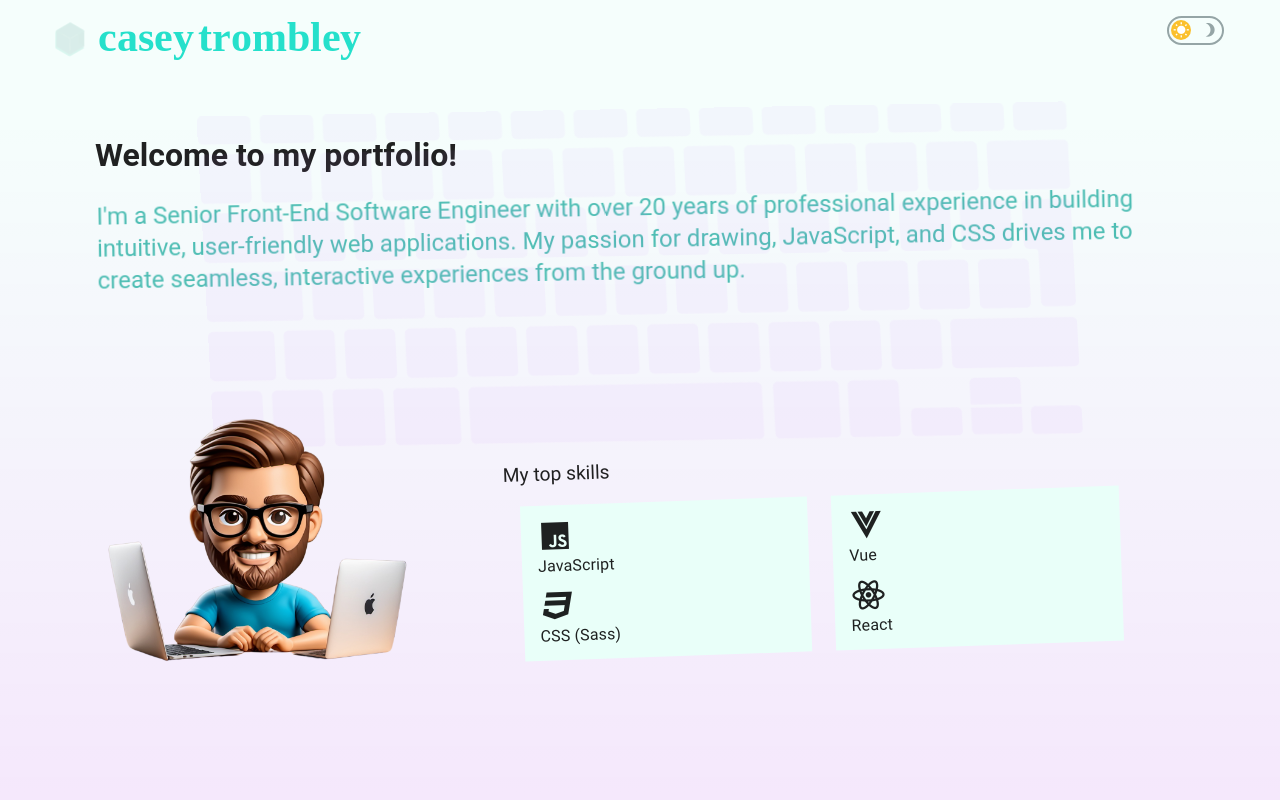
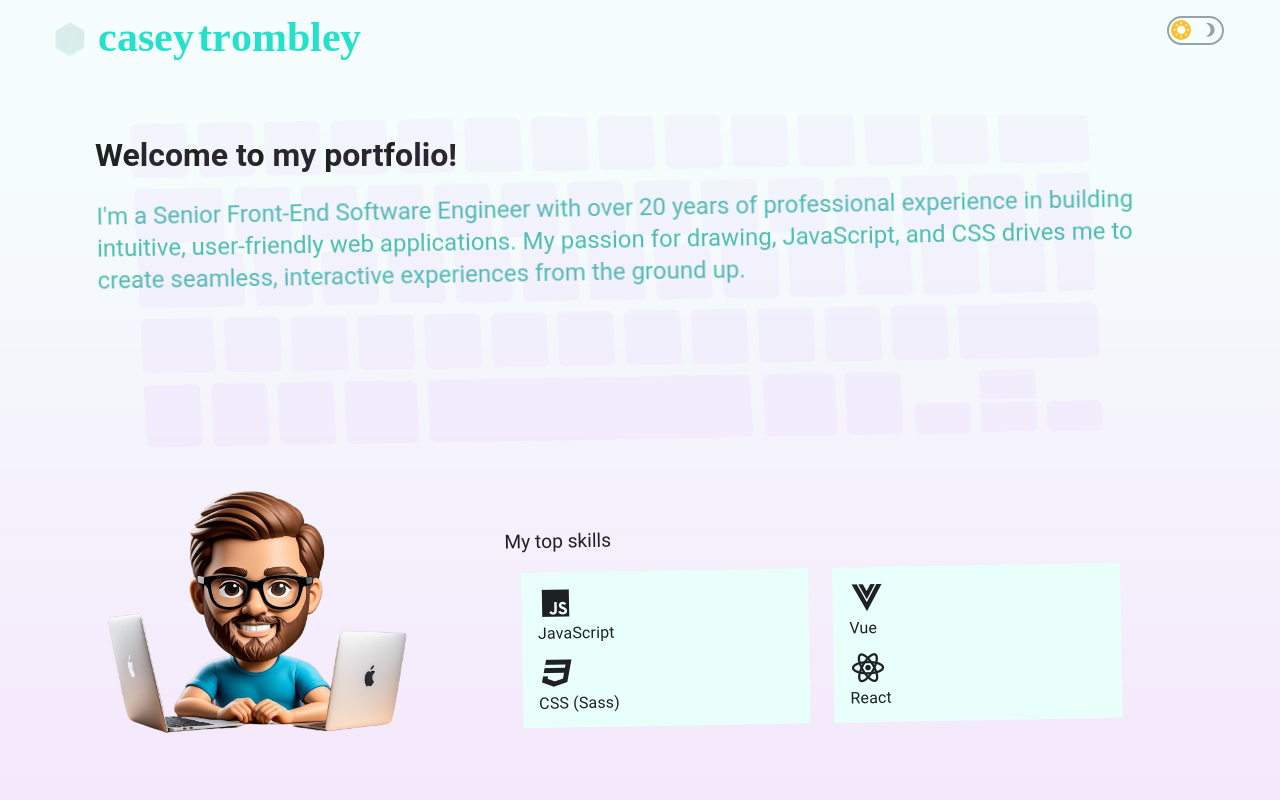
Before and after one commit to caseytrombley/portfolio, a Vue app: page / in a window 1280 px wide. Shown: the top 800 px of the page. Built offline with nearby package versions, Linux system fonts and the light colour scheme; a web font is replaced by a local one.

Commit message:
intro fixes

```diff
--- a/src/components/AppKeyboard.vue
+++ b/src/components/AppKeyboard.vue
@@ -20,7 +20,7 @@
 
 
 <script setup lang="ts">
-import { defineProps, ref, onMounted } from 'vue';
+import { ref, onMounted } from 'vue';
 
 const props = defineProps<{ activeKey: string }>();
 
--- a/src/components/SectionIntro.vue
+++ b/src/components/SectionIntro.vue
@@ -1,13 +1,13 @@
 <template>
-  <section class="grad-bottom">
-    <v-container max-width="1200px" fluid class="welcome container">
-      <div class="welcome-text">
+  <section class="intro grad-bottom">
+    <v-container max-width="1200px" fluid class="container">
+      <div class="intro-text">
         <h1>Welcome to my portfolio!</h1>
-        <div class="text">
+        <div class="paragraph">
           <p>{{ displayedText }}</p>
         </div>
       </div>
-      <div class="image" :class="{ 'fall': moveImageDown }">
+      <div class="intro-image" :class="{ 'fall': moveImageDown }">
         <AppKeyboard :activeKey="activeKey" />
       </div>
 
@@ -212,27 +212,46 @@ typeText();
 
 
 <style lang="scss" scoped>
+.intro {
+  .container {
+    position: relative;
+    z-index: 3;
+    min-height: 30vh;
+    @media (min-width: 960px) {
+      min-height: auto;
+    }
+  }
+}
+.intro-text {
+  position: absolute;
+  width: 93%;
+}
 h1 {
   padding: 0 0 12px;
   opacity: 0;
   animation: drop 0.3s ease-in-out forwards;
   animation-delay: .5s;
 }
-
-.text {
-  position: absolute;
+.paragraph {
+  z-index: 3;
   padding: 0 15px 0 2px;
   opacity: 0;
   transform: rotate(-1deg);
   animation: textAnim 0.3s ease-in-out forwards;
   animation-delay: .6s;
 }
-
-.image {
+p {
+  font-size: 1.2rem;
+  line-height: 1.2;
+  white-space: pre-wrap;
+}
+.intro-image {
+  position: absolute;
+  z-index: 0;
   width: 100%;
-  margin-top: 20%;
+  top: 35%;
   opacity: 0;
-  transform: translateX(20%) translateY(0);
+  transform: translateX(0) translateY(0);
   animation: imageAnim 0.3s ease-in-out forwards;
   animation-delay: .3s;
 
@@ -250,21 +269,28 @@ h1 {
     }
   }
 }
+@media (min-width: 600px) {
+  p {
+    font-size: 1.5rem;
+    line-height: 2rem;
+  }
 
+  .intro-image {
+    width: 50%;
+    top: 27px;
+    left: -2%;
+    transform: translateX(50%) translateY(0);
+  }
+}
 .bottom-div {
-  position: absolute;
-  top: 20%;
-  bottom: 0;
+  position: relative;
   width: 100%;
   text-align: center;
   margin-bottom: 0;
   padding: 5rem 0;
-
 }
-
 @media (min-width: 768px) {
   .bottom-div {
-    margin-bottom: 114px;
     padding: 7rem 0;
   }
 }
@@ -273,20 +299,16 @@ h1 {
   display: block;
   margin: 0 auto;
 }
-
 .avatar, .desc {
   opacity: 0;
 }
-
 .avatar {
   margin: 0 auto;
-  max-width: 300px;
-
+  max-width: 250px;
   img {
     width: 100%;
   }
 }
-
 .desc {
   text-align: left;
   font-size: 1.5rem;
@@ -294,8 +316,7 @@ h1 {
   padding: 3rem;
   margin: -12px;
   border-radius: 15px;
-  transform: rotate(-2deg);
-
+  transform: rotate(-1deg);
   .items {
     ul {
       text-align: left;
@@ -317,54 +338,20 @@ h1 {
   }
 }
 
-.background {
+.animated-arrows {
   position: absolute;
-  top: 0;
-  left: 0;
-  right: 0;
-  bottom: 0;
-  min-width: 100vw;
-  min-height: 100vh;
-}
-
-p {
-  font-size: 1.2rem;
-  line-height: 1.2;
-  white-space: pre-wrap;
-}
-
-
-@media (min-width: 600px) {
-  p {
-    font-size: 1.5rem;
-    line-height: 2rem;
-  }
-
-  .text {
-    position: absolute;
-    width: 93%
-  }
-
-  .image {
-    margin-top: -20px;
-    width: 50%;
-    transform: translateX(50%) translateY(0);
-  }
-}
-
-.animated-arrows {
-  position: relative;
+  z-index: 1;
   width: 100%;
   height: 400px;
   overflow: visible;
   animation: drop 3s ease-in-out forwards;
-}
-
-.arrow {
-  position: absolute;
-  font-size: 100px;
-  color: rgba(0,0,0,0.1);
-  pointer-events: none;
+  .arrow {
+    position: absolute;
+    z-index: 1;
+    font-size: 100px;
+    color: rgba(0,0,0,0.1);
+    pointer-events: none;
+  }
 }
 
 .v-theme--dark {
@@ -457,22 +444,22 @@ p {
     }
     80% {
       opacity: 1;
-      transform: translateX(25%);
+      transform: translateX(-5%);
     }
     100% {
       opacity: 1;
-      transform: translateX(20%);
+      transform: translateX(0);
     }
   }
 
   @keyframes fall {
     0% {
       opacity: 1;
-      transform: translateX(20%) translateY(0);
+      transform: translateX(0) translateY(0);
     }
     100% {
       opacity: 0;
-      transform: translateX(20%) translateY(300%);
+      transform: translateX(0) translateY(300%);
     }
   }
 
--- a/src/styles/base.scss
+++ b/src/styles/base.scss
@@ -141,7 +141,8 @@ section {
   display: flex;
   flex-direction: column;
   justify-content: space-between;
-  overflow: visible;
+  overflow-y: visible;
+  overflow-x: hidden;
 
   @media (min-width: 768px) {
     .container {
--- a/vite.config.ts
+++ b/vite.config.ts
@@ -13,7 +13,7 @@ export default defineConfig({
   css: {
     preprocessorOptions: {
       scss: {
-        additionalData: `@import "@/styles/base.scss"; @import "@/styles/animations.scss";`,
+        additionalData: `@use "@/styles/base.scss"; @use "@/styles/animations.scss";`,
       },
     },
   },
```
